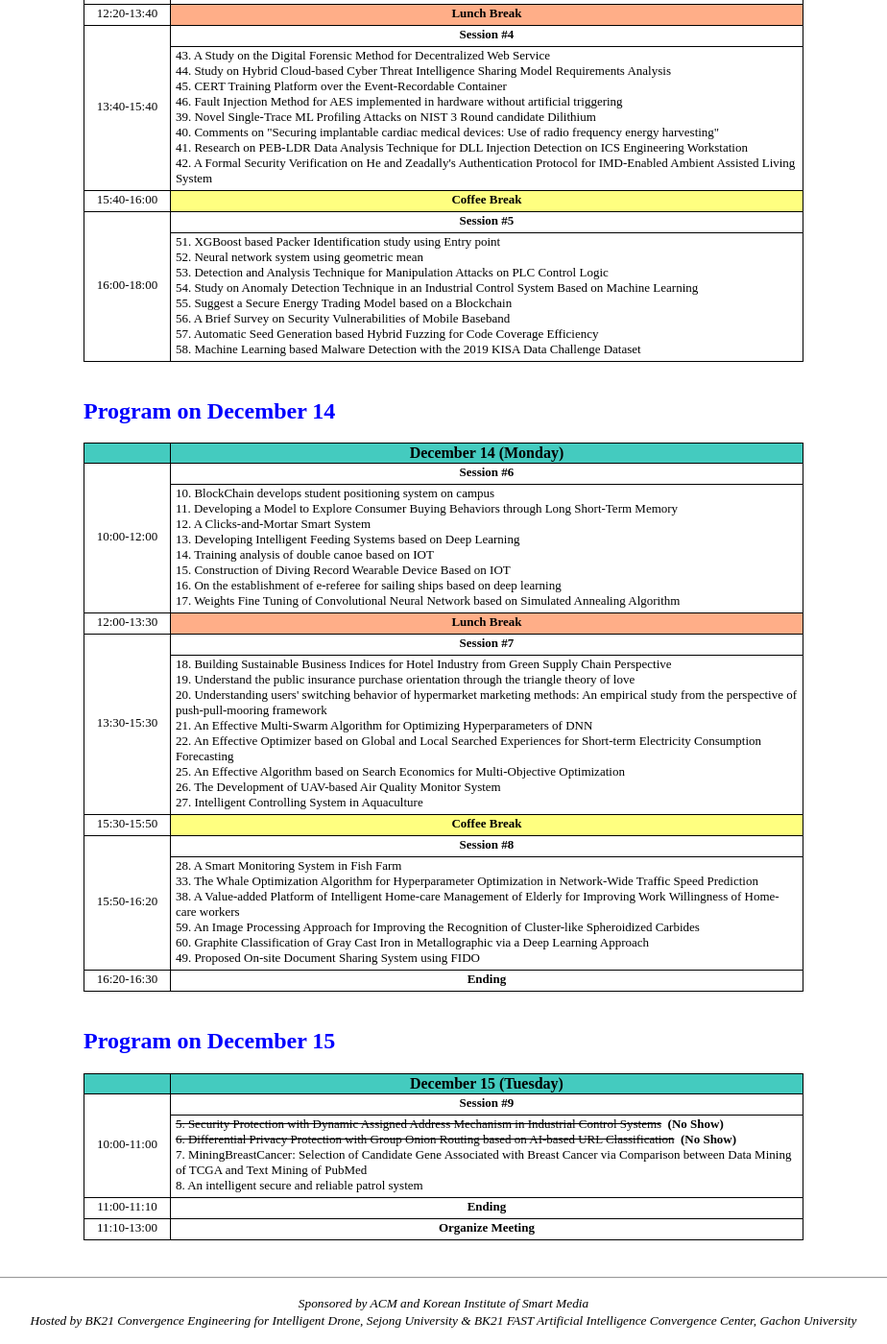
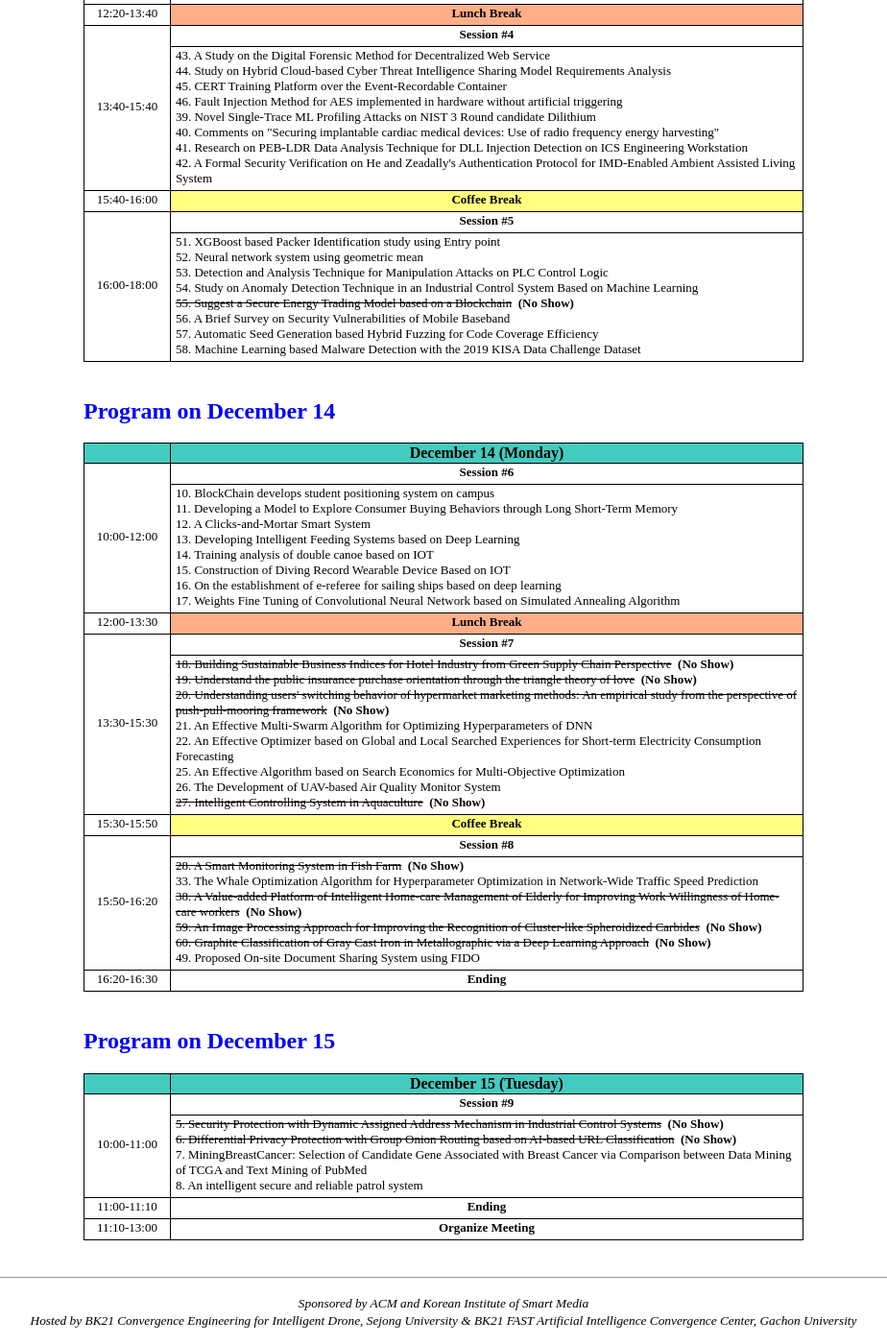
Before and after one commit to icea-conf/2020, a Jekyll site: the page built from program/index.html, in a window 1280 px wide and 1400 px high, scrolled down 2523 px. Shown: the whole window at 96% size, without its empty margins (178-1102 px from the left). Built offline with Jekyll 4.4.1, drawn with Linux system fonts in a browser that asks for light colours.

Commit message:
Update index.html

```diff
--- a/program/index.html
+++ b/program/index.html
@@ -519,7 +519,7 @@ title: ACM ICEA 2020
                                    <a>52. Neural network system using geometric mean</a></br>
                                    <a>53. Detection and Analysis Technique for Manipulation Attacks on PLC Control Logic</a></br>
                                    <a>54. Study on Anomaly Detection Technique in an Industrial Control System Based on Machine Learning</a></br>
-                                   <a>55. Suggest a Secure Energy Trading Model based on a Blockchain</a></br>
+                                   <a><strike>55. Suggest a Secure Energy Trading Model based on a Blockchain</strike></a><b>&nbsp; (No Show)</b></br>
                                    <a>56. A Brief Survey on Security Vulnerabilities of Mobile Baseband</a></br>
                                    <a>57. Automatic Seed Generation based Hybrid Fuzzing for Code Coverage Efficiency</a></br>
                                    <a>58. Machine Learning based Malware Detection with the 2019 KISA Data Challenge Dataset</a>
@@ -580,14 +580,14 @@ title: ACM ICEA 2020
                          </tr>
                          <tr>
                               <td class="tcontent7" colspan="4">
-                                   <a>18. Building Sustainable Business Indices for Hotel Industry from Green Supply Chain Perspective</a></br>
-                                   <a>19. Understand the public insurance purchase orientation through the triangle theory of love</a></br>
-                                   <a>20. Understanding users' switching behavior of hypermarket marketing methods: An empirical study from the perspective of push-pull-mooring framework</a></br>
+                                   <a><strike>18. Building Sustainable Business Indices for Hotel Industry from Green Supply Chain Perspective</strike></a><b>&nbsp; (No Show)</b></br>
+                                   <a><strike>19. Understand the public insurance purchase orientation through the triangle theory of love</strike></a><b>&nbsp; (No Show)</b></br>
+                                   <a><strike>20. Understanding users' switching behavior of hypermarket marketing methods: An empirical study from the perspective of push-pull-mooring framework</strike></a><b>&nbsp; (No Show)</b></br>
                                    <a>21. An Effective Multi-Swarm Algorithm for Optimizing Hyperparameters of DNN</a></br>
                                    <a>22. An Effective Optimizer based on Global and Local Searched Experiences for Short-term Electricity Consumption Forecasting</a></br>
                                    <a>25. An Effective Algorithm based on Search Economics for Multi-Objective Optimization</a></br>
                                    <a>26. The Development of UAV-based Air Quality Monitor System</a></br>
-                                   <a>27. Intelligent Controlling System in Aquaculture</a>
+                                   <a><strike>27. Intelligent Controlling System in Aquaculture</strike></a><b>&nbsp; (No Show)</b>
                               </td>
                          </tr>
                          <tr>
@@ -608,11 +608,11 @@ title: ACM ICEA 2020
                          </tr>
                          <tr>
                               <td class="tcontent7" colspan="4">
-                                   <a>28. A Smart Monitoring System in Fish Farm</a></br>
+                                   <a><strike>28. A Smart Monitoring System in Fish Farm</strike></a><b>&nbsp; (No Show)</b></br>
                                    <a>33. The Whale Optimization Algorithm for Hyperparameter Optimization in Network-Wide Traffic Speed Prediction</a></br>
-                                   <a>38. A Value-added Platform of Intelligent Home-care Management of Elderly for Improving Work Willingness of Home-care workers</a></br>
-                                   <a>59. An Image Processing Approach for Improving the Recognition of Cluster-like Spheroidized Carbides</a></br>
-                                   <a>60. Graphite Classification of Gray Cast Iron in Metallographic via a Deep Learning Approach</a></br>
+                                   <a><strike>38. A Value-added Platform of Intelligent Home-care Management of Elderly for Improving Work Willingness of Home-care workers</strike></a><b>&nbsp; (No Show)</b></br>
+                                   <a><strike>59. An Image Processing Approach for Improving the Recognition of Cluster-like Spheroidized Carbides</strike></a><b>&nbsp; (No Show)</b></br>
+                                   <a><strike>60. Graphite Classification of Gray Cast Iron in Metallographic via a Deep Learning Approach</strike></a><b>&nbsp; (No Show)</b></br>
                                    <a>49. Proposed On-site Document Sharing System using FIDO</a>
                               </td>
                          </tr>
```
